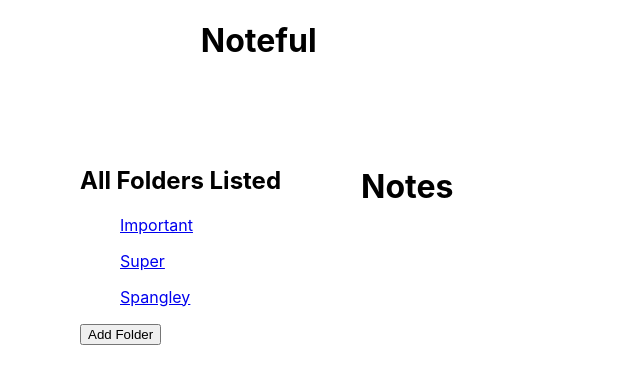
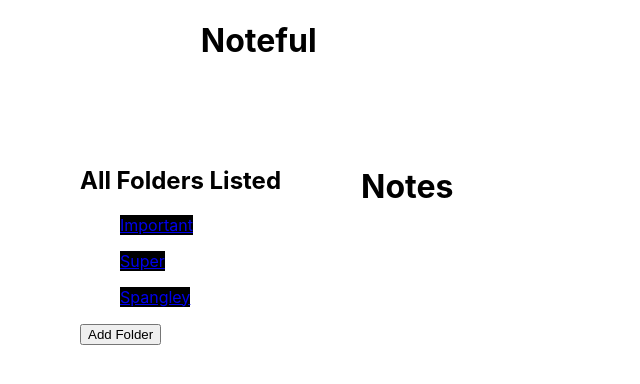
Before and after one commit to rae-shaw/Noteful-Assignment, a React (Create React App) app: page /folder/Important in a window 1280 px wide. Shown: the top 384 px of the page, without its empty margins (0-640 px from the left). Built offline with nearby package versions, Linux system fonts and the light colour scheme.

Commit message:
everything working, need to highlight

```diff
--- a/src/FoldersItem/FoldersItem.css
+++ b/src/FoldersItem/FoldersItem.css
@@ -0,0 +1,7 @@
+.folders-item{
+	background: black;
+}
+
+.folders-item::selected {
+	background: white;
+}
--- a/src/FoldersItem/FoldersItem.js
+++ b/src/FoldersItem/FoldersItem.js
@@ -9,7 +9,7 @@ export default function FoldersItem(props){
 		<div>
 			<ul>
 				<li>
-					<Link to={foldersPath}>
+					<Link className= 'folders-item' to={foldersPath}>
 						{props.name}
 					</Link>
 				</li>
--- a/src/FoldersMain/FoldersMain.js
+++ b/src/FoldersMain/FoldersMain.js
@@ -3,15 +3,15 @@ import './FoldersMain.css';
 import FoldersItem from '../FoldersItem/FoldersItem.js';
 
 export default function FoldersMain(props){
+	const countNotesForFolder = (notes, folderId) => notes.filter(note =>
+			note.folderId === folderId).length
 	if (props.routerProps.match.path === '/'){
-		const countNotesForFolder = (notes, folderId) => notes.filter(note =>
-			note.folderId === folderId).length
+
 		const folders = props.info.folders.map((folder, i) => {
 			const noteCount = countNotesForFolder(props.info.notes, folder.id)
 			const folderIdPath=`folder/${folder.id}`
 			return (<FoldersItem{...folder} key={i} noteCount={noteCount} folderIdPath={folderIdPath} />)
 		})
-		console.log('props from FoldersMain', props.routerProps.match.path)
 
 			return(
 				<div className='foldersBody'>
--- a/src/NotesMain/NotesMain.js
+++ b/src/NotesMain/NotesMain.js
@@ -18,9 +18,6 @@ export default function NotesMain(props){
 			</div>
 		);
 	}else{
-		console.log ('props from NotesMain else', props.info.notes)
-		console.log('notes.folderID from NotesMain else', props.info.notes.folderId)
-		console.log ('params folderId', props.routerProps.match.params.folderId)
 		const notesFiltered = props.info.notes.filter(notes =>
 			notes.folderId === props.routerProps.match.params.folderId)
 		console.log ('notesFiltered', notesFiltered)
```
Also changed, not shown: src/FolderView/FolderView.js (line endings or trailing spaces).
